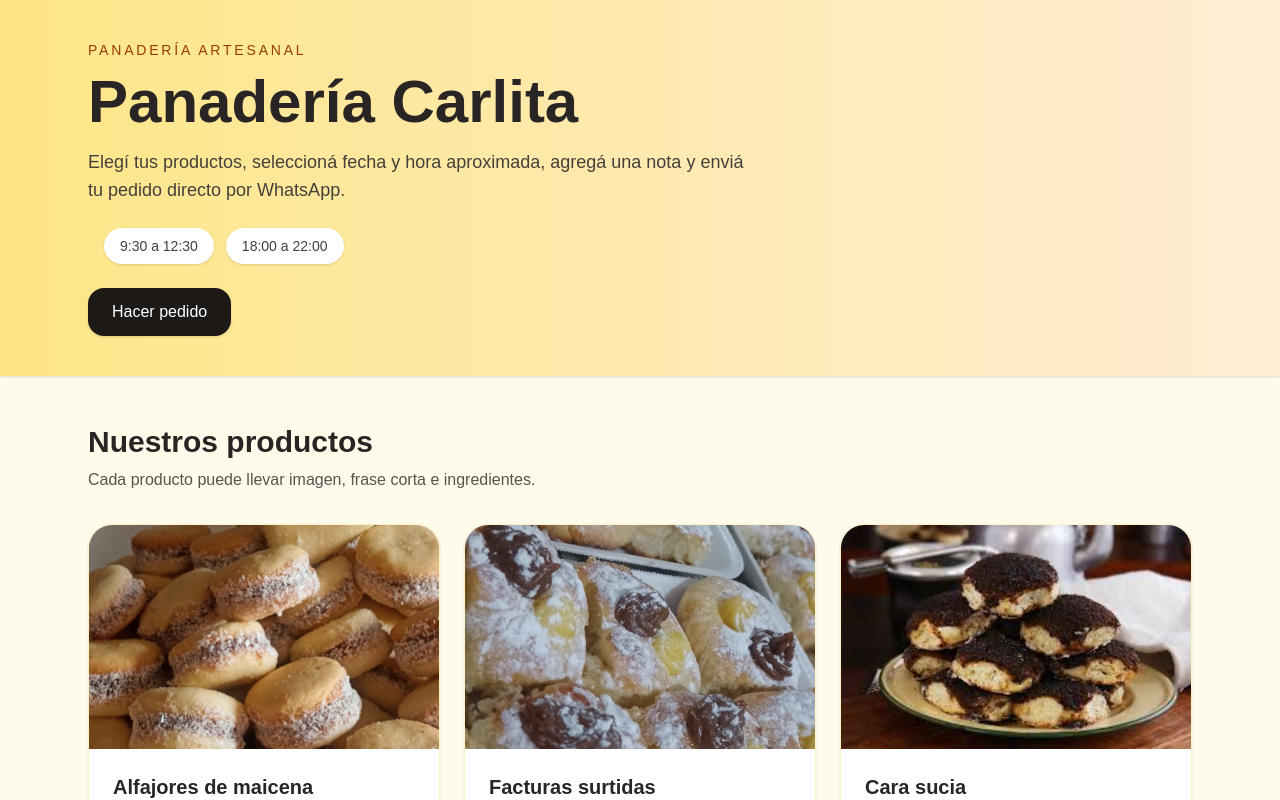
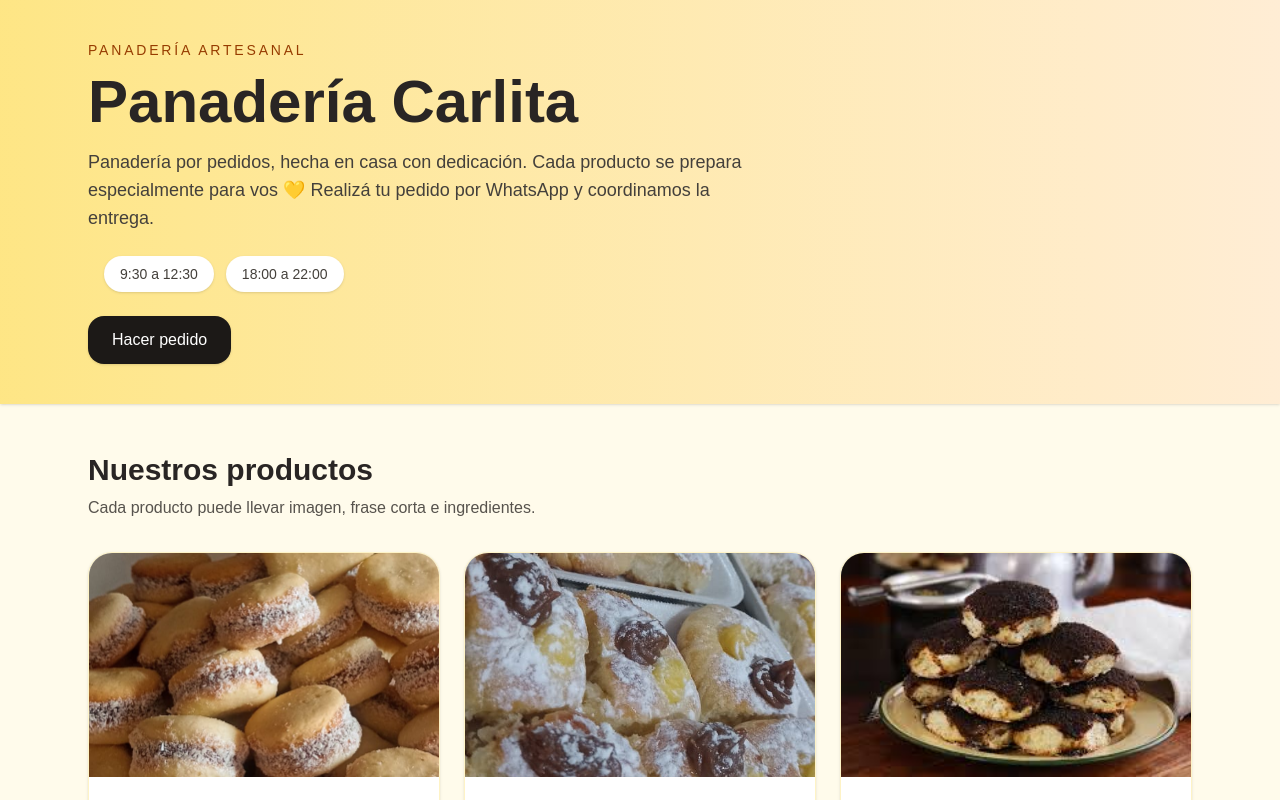
Before and after one commit to Zarzaandres/panaderia-carlita, a Next.js app: page / in a window 1280 px wide. Shown: the top 800 px of the page. Built offline with nearby package versions, Linux system fonts and the light colour scheme.

Commit message:
actulizar texto

```diff
--- a/app/page.tsx
+++ b/app/page.tsx
@@ -159,7 +159,9 @@ export default function PanaderiaCarlitaWeb() {
           <p className="text-sm font-medium uppercase tracking-[0.2em] text-amber-800">Panadería artesanal</p>
           <h1 className="mt-3 text-4xl font-bold md:text-6xl">Panadería Carlita</h1>
           <p className="mt-4 max-w-2xl text-base md:text-lg text-stone-700">
-            Elegí tus productos, seleccioná fecha y hora aproximada, agregá una nota y enviá tu pedido directo por WhatsApp.
+            Panadería por pedidos, hecha en casa con dedicación.
+            Cada producto se prepara especialmente para vos 💛
+            Realizá tu pedido por WhatsApp y coordinamos la entrega.
           </p>
           <div className="mt-6 flex justify-start gap-3 text-sm text-stone-700 ml-4">
             <span className="rounded-full bg-white px-4 py-2 shadow-sm">9:30 a 12:30</span>
```
